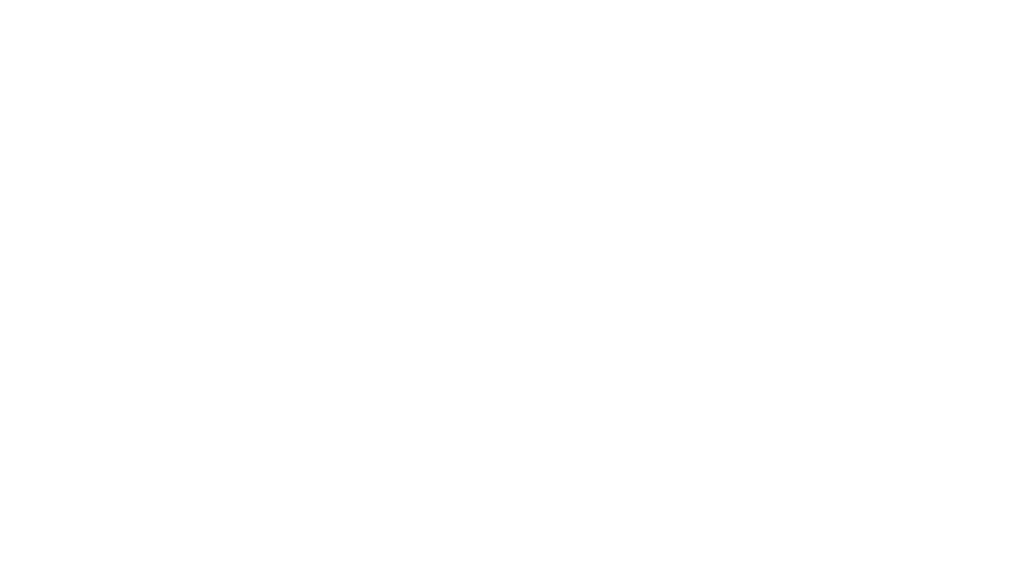
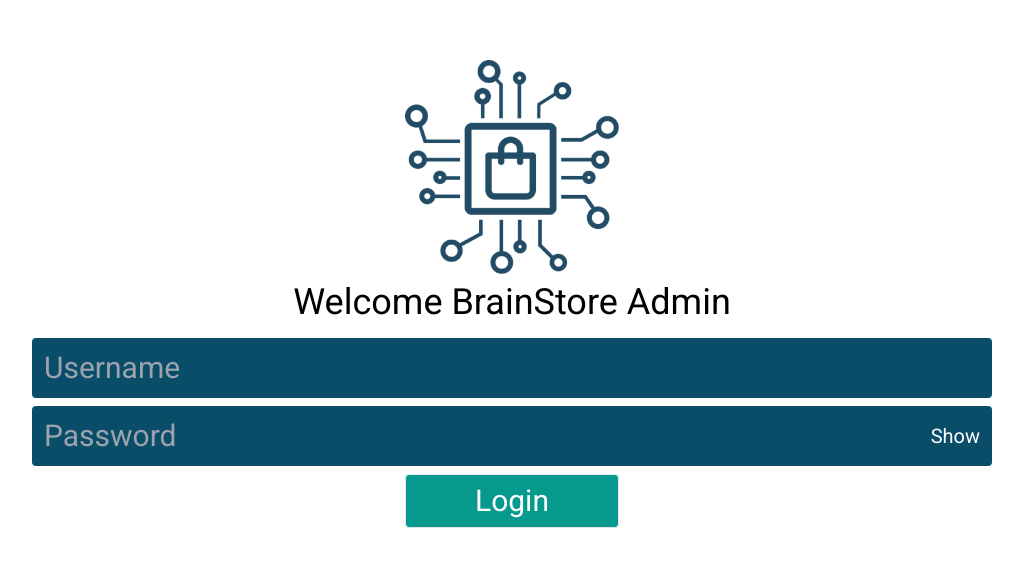
Before and after one commit to Bangkit-Capstone-C241-BB01/FrontEnd-Web, a React (Vite) app: page /admin in a window 1280 px wide. Before the commit this address had no page. Shown: the part 102-668 px from the top of the page, without its empty margins (128-1151 px from the left). Built offline with nearby package versions, Linux system fonts and the light colour scheme; the HTML template or start-up script is replaced by a standard one.

Commit message:
Add AdminLogin and Seller Welcome Page

```diff
--- a/src/App.jsx
+++ b/src/App.jsx
@@ -3,14 +3,21 @@ import Product from "./pages/seller/Product";
 import AddProduct from "./pages/seller/AddProduct";
 import Profile from "./pages/seller/Profile";
 import DetailProduct from "./pages/seller/DetailProduct";
+import Welcome from "./pages/seller/Welcome";
+import AdminLogin from "./pages/admin/AdminLogin";
 function App() {
   return (
     <>
       <Routes>
-        <Route path="/" element={<Product />} />
+        {/* Seller Routes */}
+        <Route path="/" element={<Welcome />} />
+        <Route path="/product" element={<Product />} />
         <Route path="/addProduct" element={<AddProduct />} />
         <Route path="/profile" element={<Profile />} />
         <Route path="/detail" element={<DetailProduct />} />
+
+        {/* Admin Routes */}
+        <Route path="/admin" element={<AdminLogin />} />
       </Routes>
     </>
   );
--- /dev/null
+++ b/src/pages/admin/AdminLogin.jsx
@@ -0,0 +1,28 @@
+import { useState } from "react";
+import logobesar from "../../assets/logobesar.png";
+
+const AdminLogin = () => {
+  const [passwordVisible, setPasswordVisible] = useState(false);
+
+  const togglePasswordVisibility = () => {
+    setPasswordVisible(!passwordVisible);
+  };
+  return (
+    <div className="w-screen h-screen flex flex-col justify-center items-center font-roboto">
+      <img src={logobesar} alt="" className="w-2/4 lg:w-1/6 md:w-2/6" />
+      <h1 className="text-2xl p-2 md:text-4xl">Welcome BrainStore Admin</h1>
+      <form action="" className="w-full flex flex-col justify-center items-center">
+        <input type="text" className="md:text-3xl text-2xl bg-primary text-white md:p-3 md:m-2 p-1 m-1 rounded hover:opacity-90 w-3/4" placeholder="Username" />
+        <div className="relative  w-3/4">
+          <input type={passwordVisible ? "text" : "password"} className="md:text-3xl text-2xl p-1 bg-primary text-white md:p-3  rounded hover:opacity-90 w-full" placeholder="Password" />
+          <button type="button" className="absolute md:top-4 right-3 top-2 text-xl text-white" onClick={togglePasswordVisibility}>
+            {passwordVisible ? "Hide" : "Show"}
+          </button>
+        </div>
+        <button className="md:text-3xl text-2xl border bg-secondary text-white md:p-2 md:m-2 p-1 m-1 rounded  hover:opacity-90 self-center w-2/6 md:w-1/6">Login</button>
+      </form>
+    </div>
+  );
+};
+
+export default AdminLogin;
--- /dev/null
+++ b/src/pages/seller/Welcome.jsx
@@ -0,0 +1,14 @@
+import logobesar from "../../assets/logobesar.png";
+
+const Welcome = () => {
+  return (
+    <div className="w-screen h-screen flex flex-col justify-center items-center font-roboto">
+      <img src={logobesar} alt="" className="w-2/4 lg:w-1/6" />
+      <h1 className="text-3xl p-2 md:text-4xl">Welcome to Brainstore</h1>
+      <button className="text-3xl bg-primary text-white p-3 m-2 rounded w-3/4 hover:opacity-75">Login</button>
+      <button className="text-3xl border border-black p-2 m-2 rounded w-3/4 hover:bg-primary hover:text-white hover:opacity-75">Register</button>
+    </div>
+  );
+};
+
+export default Welcome;
```
Also changed, not shown: src/assets/logobesar.png (added).
